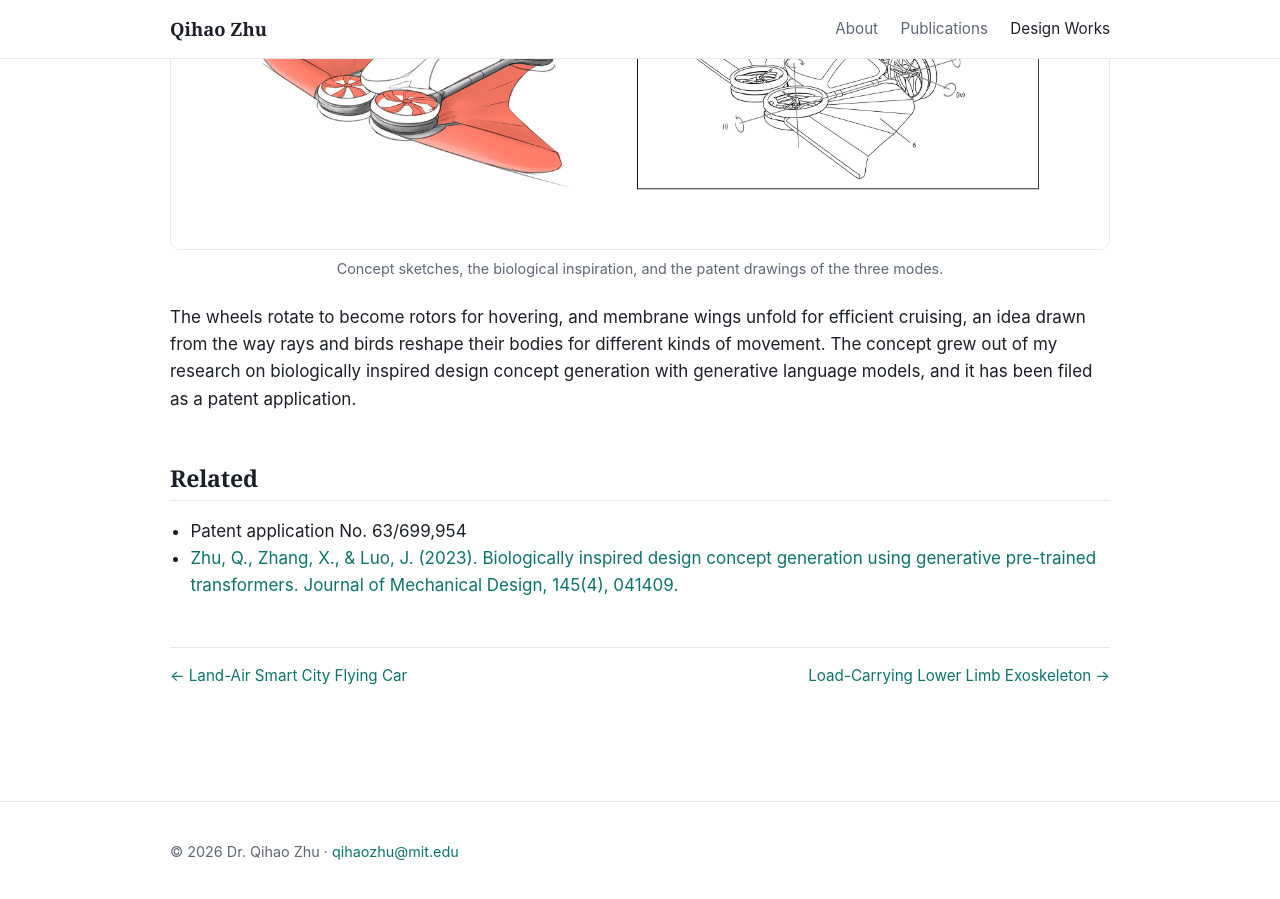
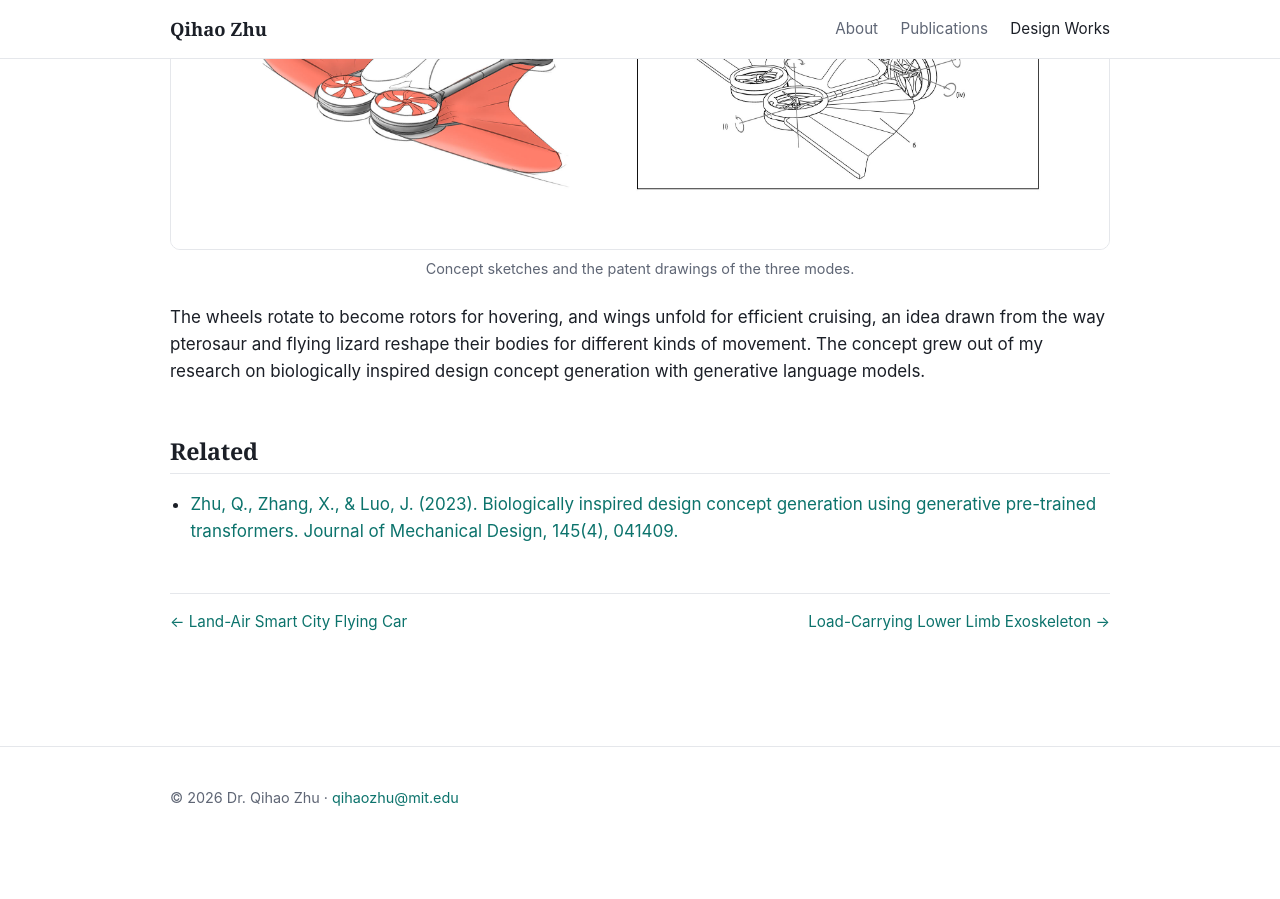
Before and after one commit to Qihao-Zhu/qihao-zhu.github.io, a Jekyll site: the page built from _designs/bio-inspired-flying-car.md, in a window 1280 px wide and 900 px high, scrolled down 1596 px. Built offline with Jekyll 4.4.1, drawn with Linux system fonts in a browser that asks for light colours; after the commit the page ends 2443 px from its top, so only the background shows below that; some of the changed text lies outside the part shown.

Commit message:
Update site

```diff
--- a/_designs/bio-inspired-flying-car.md
+++ b/_designs/bio-inspired-flying-car.md
@@ -3,12 +3,12 @@ title: Bio-Inspired Transformable Flying Car
 subtitle: One powertrain for driving, hovering, and cruising
 year: 2023 – 2024
 order: 3
-role: Bio-inspired concept generation, concept design, sketching, patent drawings
-tags: [Flying car, Bio-inspired design, Patent]
+role: Bio-inspired concept generation, concept design, patent drawings
+tags: [Flying car, Bio-inspired design]
 cover: /assets/img/designs/bio-inspired-flying-car/cover.png
-summary: A transformable structure that shares one powertrain across roadable, hovering, and cruising modes, reducing weight and improving energy efficiency. Filed as patent application No. 63/699,954.
+summary: A transformable structure that shares one powertrain across roadable, hovering, and cruising modes, reducing weight and improving energy efficiency.
 related:
-  - text: "Patent application No. 63/699,954"
+  # - text: "Patent application No. 63/699,954"
   - text: "Zhu, Q., Zhang, X., & Luo, J. (2023). Biologically inspired design concept generation using generative pre-trained transformers. Journal of Mechanical Design, 145(4), 041409."
     url: https://doi.org/10.1115/1.4056598
 ---
@@ -17,6 +17,6 @@ related:
 
 Current flying cars rely on separate heavy powertrains for ground and air travel, which increases **weight** and reduces **energy efficiency**. The bio-inspired solution uses a novel transformable structure that enables a **shared powertrain** across driving and flight modes while maintaining performance.
 
-![Concept sketches, the biological inspiration, and the patent drawings of the three modes.](/assets/img/designs/bio-inspired-flying-car/02.jpg)
+![Concept sketches and the patent drawings of the three modes.](/assets/img/designs/bio-inspired-flying-car/02.jpg)
 
-The wheels rotate to become rotors for hovering, and membrane wings unfold for efficient cruising, an idea drawn from the way rays and birds reshape their bodies for different kinds of movement. The concept grew out of my research on biologically inspired design concept generation with generative language models, and it has been filed as a patent application.
+The wheels rotate to become rotors for hovering, and wings unfold for efficient cruising, an idea drawn from the way pterosaur and flying lizard reshape their bodies for different kinds of movement. The concept grew out of my research on biologically inspired design concept generation with generative language models.
```
Also changed, not shown: _designs/flying-car.md (+1 -1 lines).
